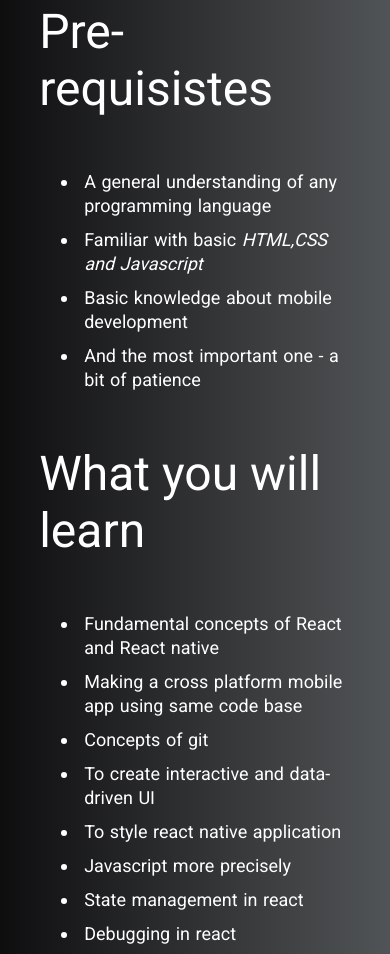
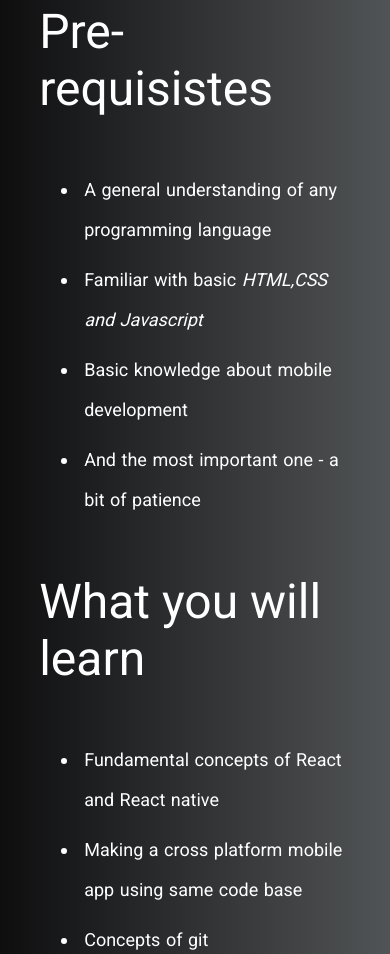
Before and after one commit to aashishshrestha5532/aashishshrestha5532.github.io, a plain HTML site: page rn-course/index.html in a window 390 px wide. Shown: the part 740-1694 px from the top of the page. Drawn offline with Linux system fonts and the light colour scheme.

Commit message:
made a responsive list

```diff
--- a/rn-course/index.css
+++ b/rn-course/index.css
@@ -67,6 +67,11 @@ h5 {
   padding: 5px;
 }
 
+@media screen and (max-width: 500px) {
+  .info-list > li {
+    line-height: 40px;
+  }
+}
 section {
   padding: 0px 8vw;
 }
--- a/rn-course/index.html
+++ b/rn-course/index.html
@@ -2,6 +2,8 @@
 
 <head>
     <title>RN course 2020</title>
+    <meta content="width=device-width, initial-scale=1" name="viewport" />
+
     <link rel="preconnect" href="https://fonts.gstatic.com">
     <link href="https://fonts.googleapis.com/css2?family=Roboto:wght@300;400;500;700;900&display=swap" rel="stylesheet">
     <link href="./index.css" rel="stylesheet">
```
